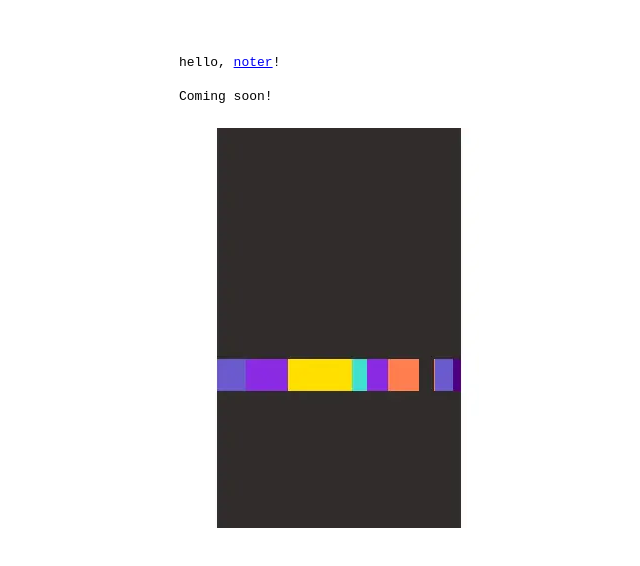
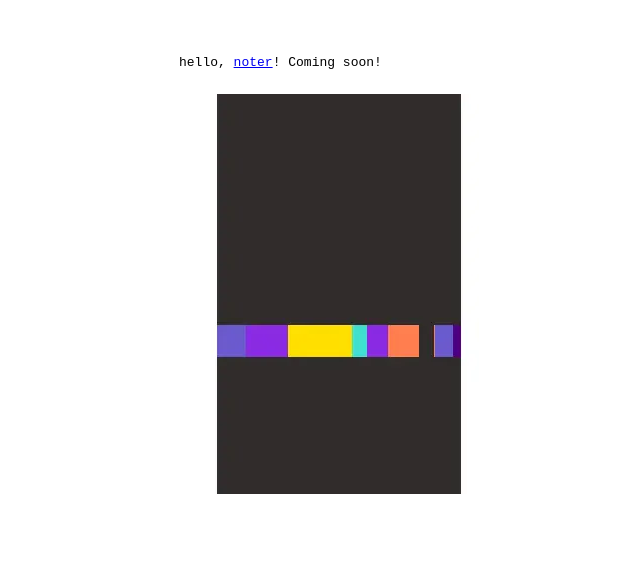
Before and after one commit to supernoter/noter, a plain HTML site: page docs/index.html in a window 1280 px wide. Shown: the whole page, without its empty margins (61-701 px from the left). Drawn offline with Linux system fonts and the light colour scheme.

Commit message:
update index

```diff
--- a/docs/index.html
+++ b/docs/index.html
@@ -45,8 +45,7 @@
     </style>
 </head>
 <body>
-    <p>hello, <a href="https://github.com/supernoter/noter">noter</a>!</p>
-    <p>Coming soon!</p>
+    <p>hello, <a href="https://github.com/supernoter/noter">noter</a>! Coming soon!</p>
     <picture>
         <source srcset="/images/notebook.webp" type="image/webp">
         <source srcset="/images/notebook.gif" type="image/gif">
```
